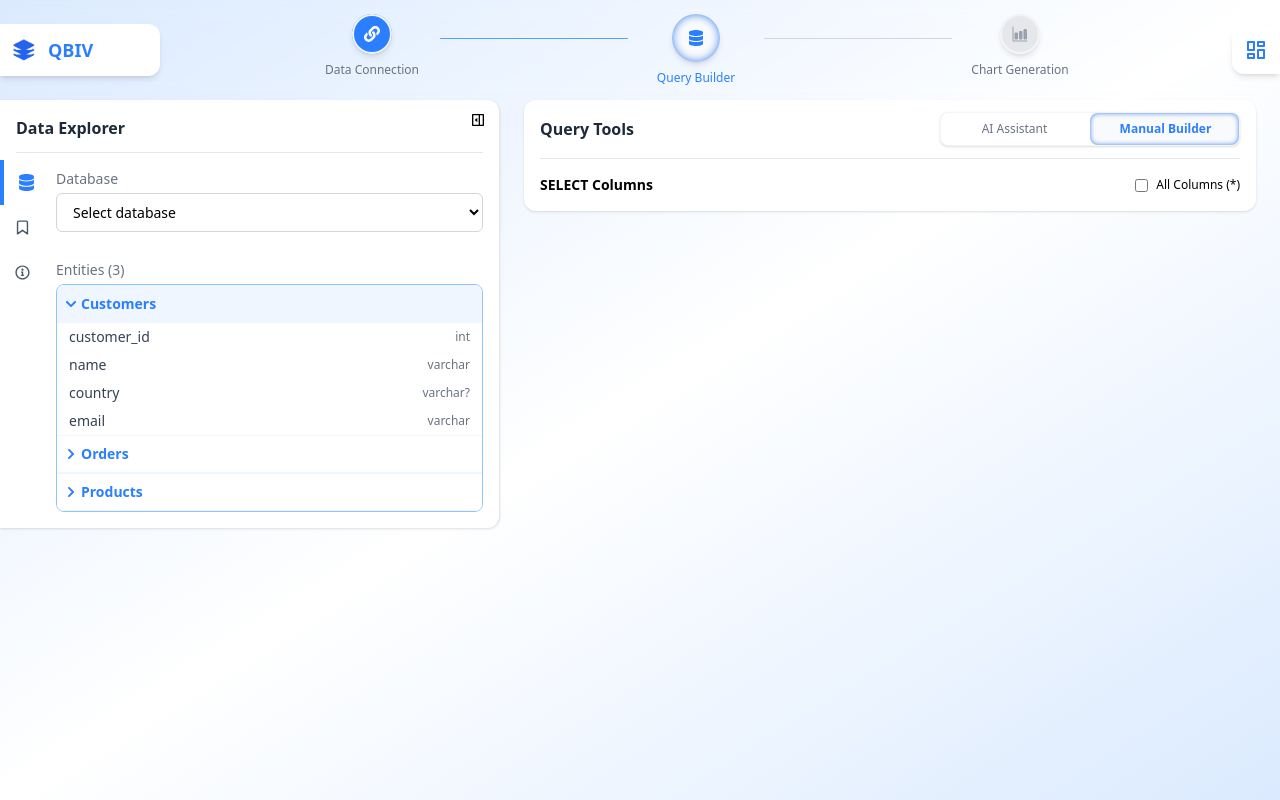
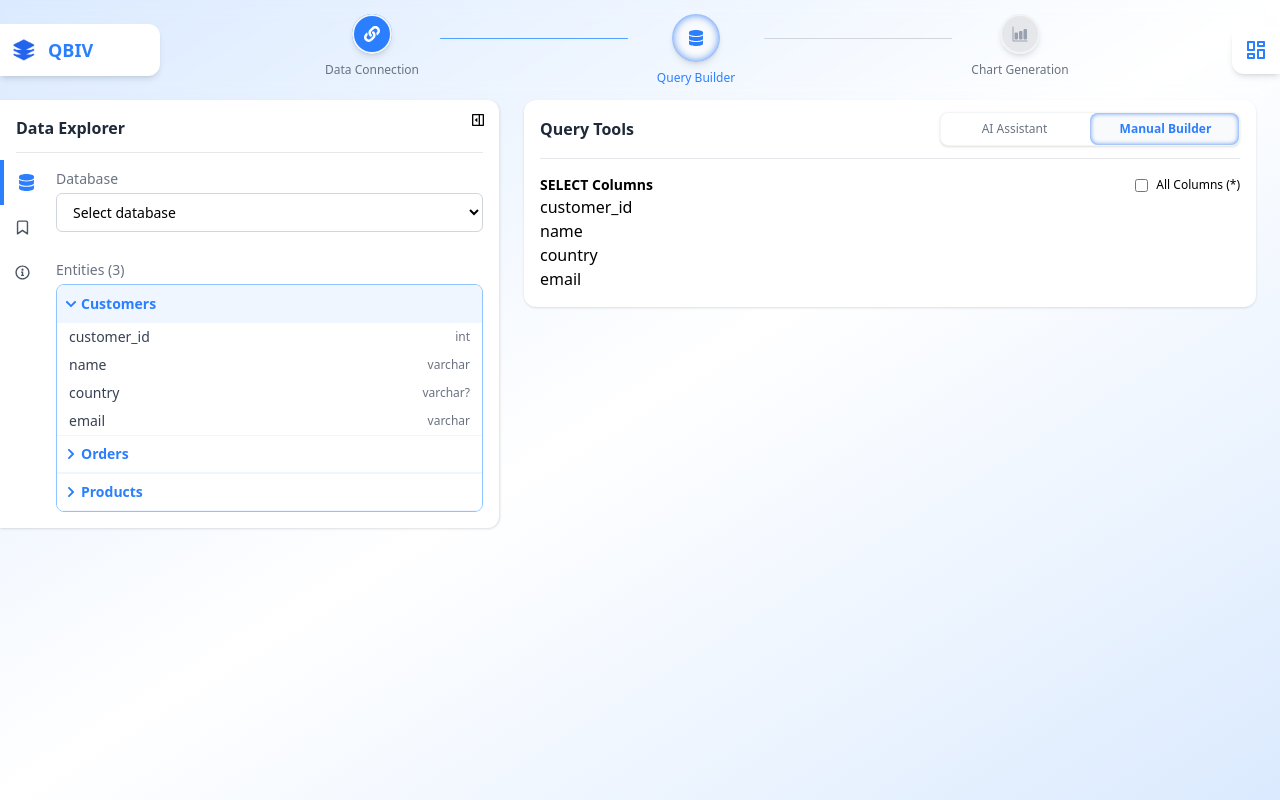
Before and after one commit to sai-zack-dev/query-based-intelligence-visualization, a React (Vite) app: page /query in a window 1280 px wide. Built offline with nearby package versions, Linux system fonts and the light colour scheme.

Commit message:
refactor(mock): clean mock data

```diff
--- a/src/components/QueryBuilder/main/ManualPanel.tsx
+++ b/src/components/QueryBuilder/main/ManualPanel.tsx
@@ -1,6 +1,6 @@
+import { ENTITIES } from "@/mock/MockData";
+
 export const ManualPanel = () => {
-
-
 
   return (
     <>
@@ -15,7 +15,22 @@ export const ManualPanel = () => {
               <label htmlFor="all">All Columns (*)</label>
             </div>
           </div>
+
+          <div>
+            {
+              Object.entries(ENTITIES).map(([table, columns]) => (
+                <div key={table}>
+                  {columns.length > 0 &&
+                    columns.map((col, idx) => (
+                      <div key={idx}>{col.name}</div>
+                    ))
+                  }
+                </div>
+              ))
+            }
+          </div>
         </div>
+
       </div>
 
       {/* Query Result */}
--- a/src/mock/MockData.ts
+++ b/src/mock/MockData.ts
@@ -2,8 +2,6 @@ import { ConnectionData } from "@/types/connection";
 import { DatabaseOption } from "@/types/database";
 import { QueryOption } from "@/types/query";
 import { Message } from "@/types/message";
-
-export const MOCK_COLUMNS = {};
 
 export const CONNECTIONS: ConnectionData[] = [
   {
```
